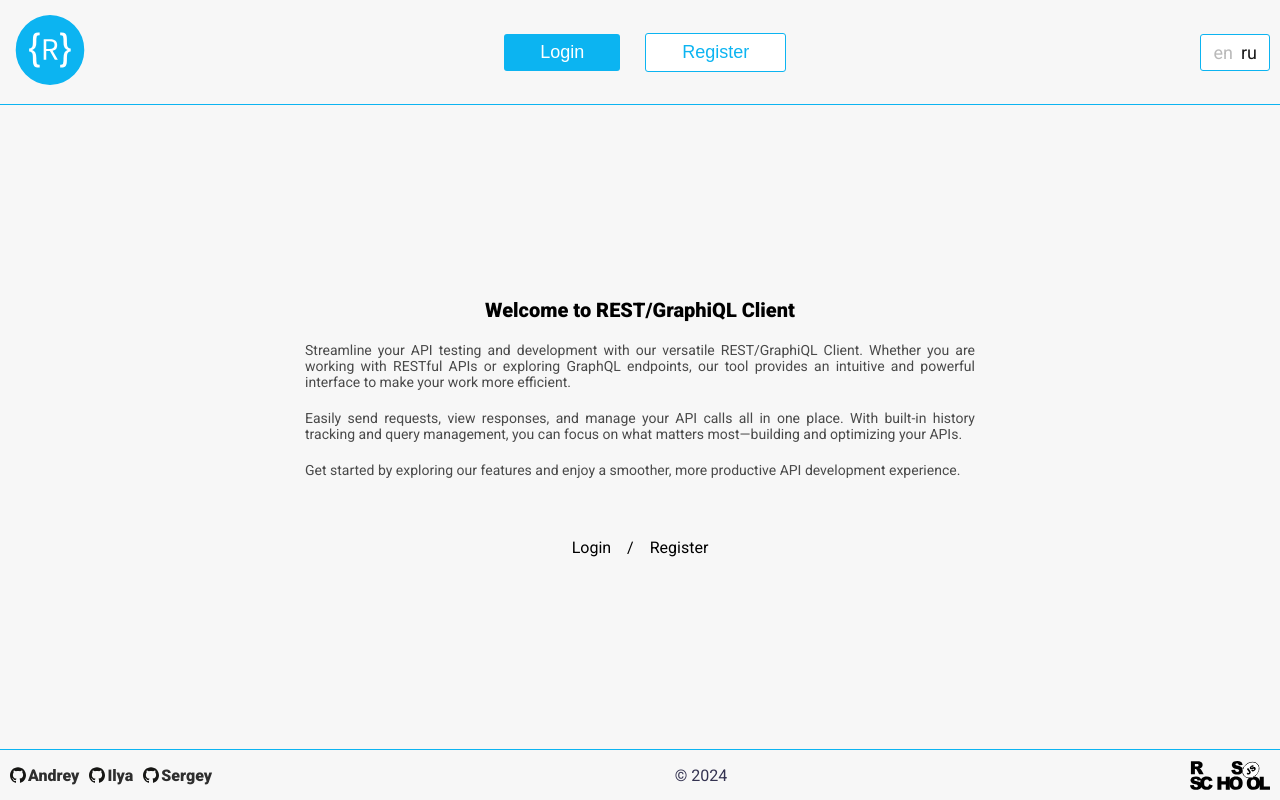
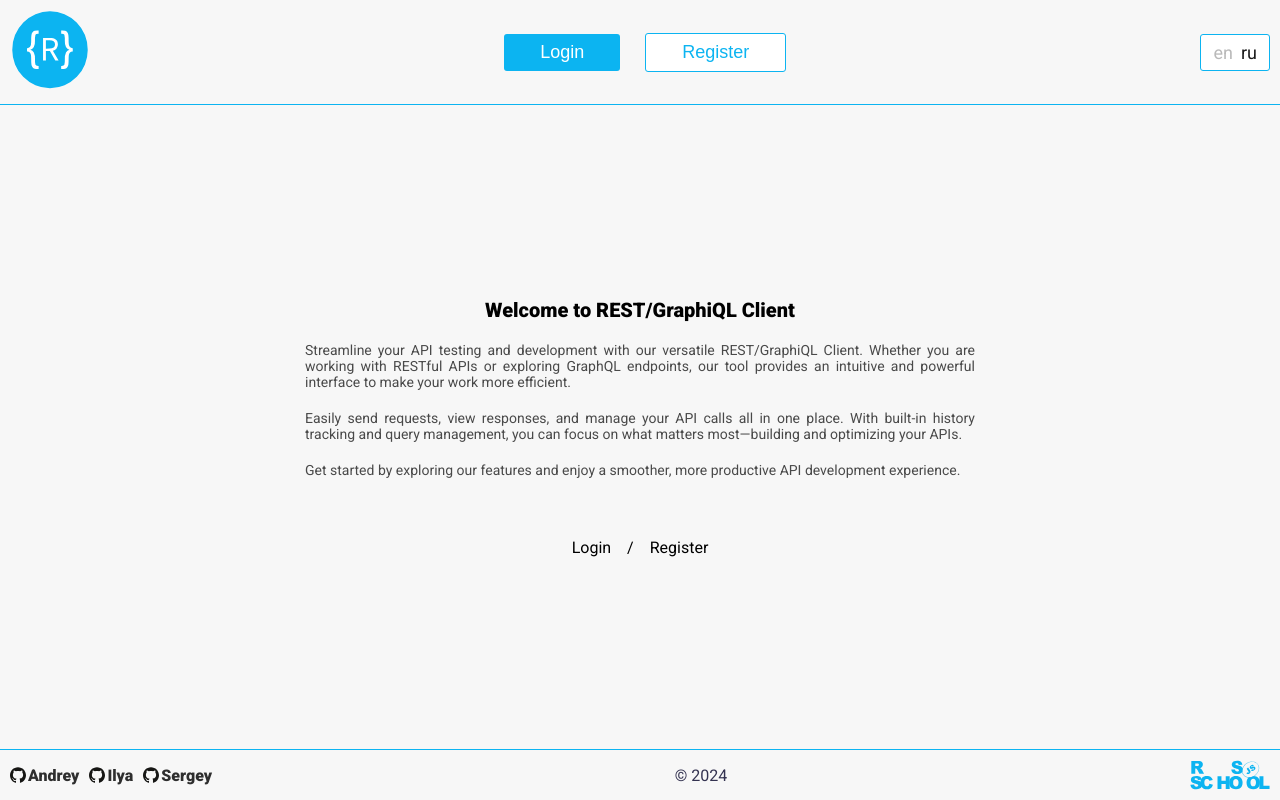
Before and after one commit to IlyaKhokhanov/graphiql-app, a Next.js app: page /en in a window 1280 px wide. In both pictures the pointer is over the link 50 px from the left and 52 px from the top of the page. Built offline with nearby package versions, Linux system fonts and the light colour scheme; no server answers.

Commit message:
refactor: update logo

```diff
--- a/components/footer/footer.tsx
+++ b/components/footer/footer.tsx
@@ -5,7 +5,7 @@ import Link from 'next/link';
 import { IntlProvider } from 'react-intl';
 
 import git from '@/public/github-icon.svg';
-import logo from '@/public/rs_school_js.svg';
+import logo from '@/public/rsschool.svg';
 import { IFooterProps } from './footer.props';
 import styles from './footer.module.css';
 
--- a/components/header/header.module.css
+++ b/components/header/header.module.css
@@ -33,4 +33,9 @@ a.active {
 }
 
 .logo {
+  transition: all 500ms;
 }
+
+.logo:hover {
+  transform: scale(1.1);
+}
```
Also changed, not shown: public/rs_school_js.svg (deleted), public/rsschool.svg (added).
